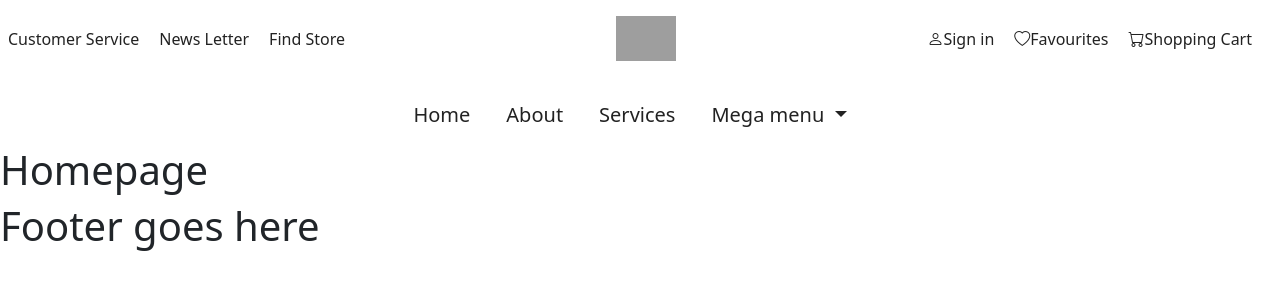
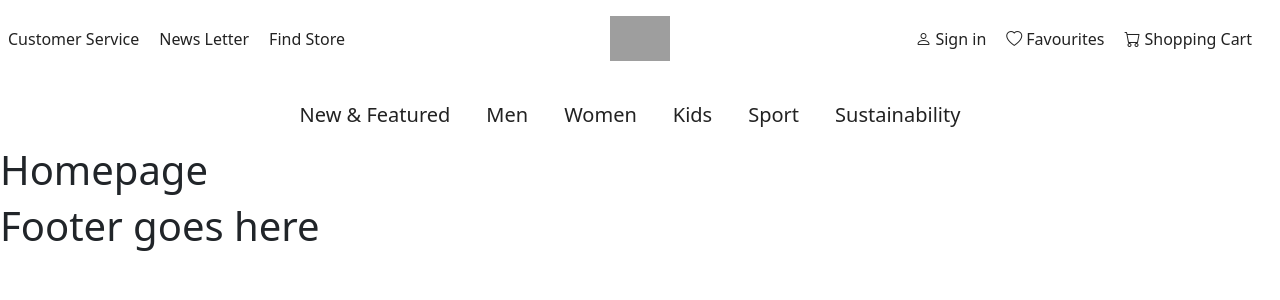
Before and after one commit to moideeenmashad/crifto_shopping, a React (Create React App) app: page / in a window 1280 px wide. Shown: the top 300 px of the page. Built offline with nearby package versions, Linux system fonts and the light colour scheme; grey boxes are pictures that could not be loaded.

Commit message:
Updated navbar with map function

```diff
--- a/src/components/Navbar/Navbar.jsx
+++ b/src/components/Navbar/Navbar.jsx
@@ -8,9 +8,18 @@ const Navbar = () => {
     { itemName: "Find Store", linkTo: "#" },
   ];
   let headItemsNav2 = [
-    { itemName: "Sign in", linkTo: "#", iconName: "bi bi-person" },
-    { itemName: "Favourites", linkTo: "#", iconName: "bi bi-heart" },
-    { itemName: "Shopping Cart", linkTo: "#", iconName: "bi bi-cart" },
+    { itemName: "Sign in", linkTo: "#", iconName: "bi bi-person me-1" },
+    { itemName: "Favourites", linkTo: "#", iconName: "bi bi-heart me-1" },
+    { itemName: "Shopping Cart", linkTo: "#", iconName: "bi bi-cart me-1" },
+  ];
+  let headItemsNavSmMd = headItemsNav.concat(headItemsNav2);
+  let navbarItemList = [
+    { navItem: "New & Featured", linkTo: "#" },
+    { navItem: "Men", linkTo: "#" },
+    { navItem: "Women", linkTo: "#" },
+    { navItem: "Kids", linkTo: "#" },
+    { navItem: "Sport", linkTo: "#" },
+    { navItem: "Sustainability", linkTo: "#" },
   ];
   return (
     <div>
@@ -62,27 +71,16 @@ const Navbar = () => {
           </button>
           <div className="collapse navbar-collapse" id="main_nav">
             <ul className="navbar-nav mx-auto">
-              {" "}
-              {/* Updated class to mx-auto */}
-              <li className="nav-item active">
-                {" "}
-                <a className="nav-link" href="#">
-                  Home{" "}
-                </a>{" "}
-              </li>
+              {navbarItemList.map((value, index) => {
+                return (
                   <li className="nav-item">
                     <a className="nav-link" href="#">
-                  {" "}
-                  About{" "}
+                      {value.navItem}
                     </a>
                   </li>
-              <li className="nav-item">
-                <a className="nav-link" href="#">
-                  {" "}
-                  Services{" "}
-                </a>
-              </li>
-              <li className="nav-item dropdown has-megamenu">
+                );
+              })}
+              {/* <li className="nav-item dropdown has-megamenu">
                 <a
                   className="nav-link dropdown-toggle"
                   href="#"
@@ -197,23 +195,16 @@ const Navbar = () => {
                     </div>
                   </div>
                 </div>
-              </li>
-              {/* Additional menu items for sm and md screens */}
+              </li> */}
+              {headItemsNavSmMd.map((value, index) => {
+                return (
                   <li className="nav-item d-sm-block d-md-block d-lg-none">
-                <a className="nav-link" href="#">
-                  Customer Service
+                    <a className="nav-link" href={value.linkTo}>
+                      {value.itemName}
                     </a>
                   </li>
-              <li className="nav-item d-sm-block d-md-block d-lg-none">
-                <a className="nav-link" href="#">
-                  News Letter
-                </a>
-              </li>
-              <li className="nav-item d-sm-block d-md-block d-lg-none">
-                <a className="nav-link" href="#">
-                  Find a Store
-                </a>
-              </li>
+                );
+              })}
             </ul>
           </div>
         </div>
```
Lines whose indentation alone changed are shown as unchanged.
